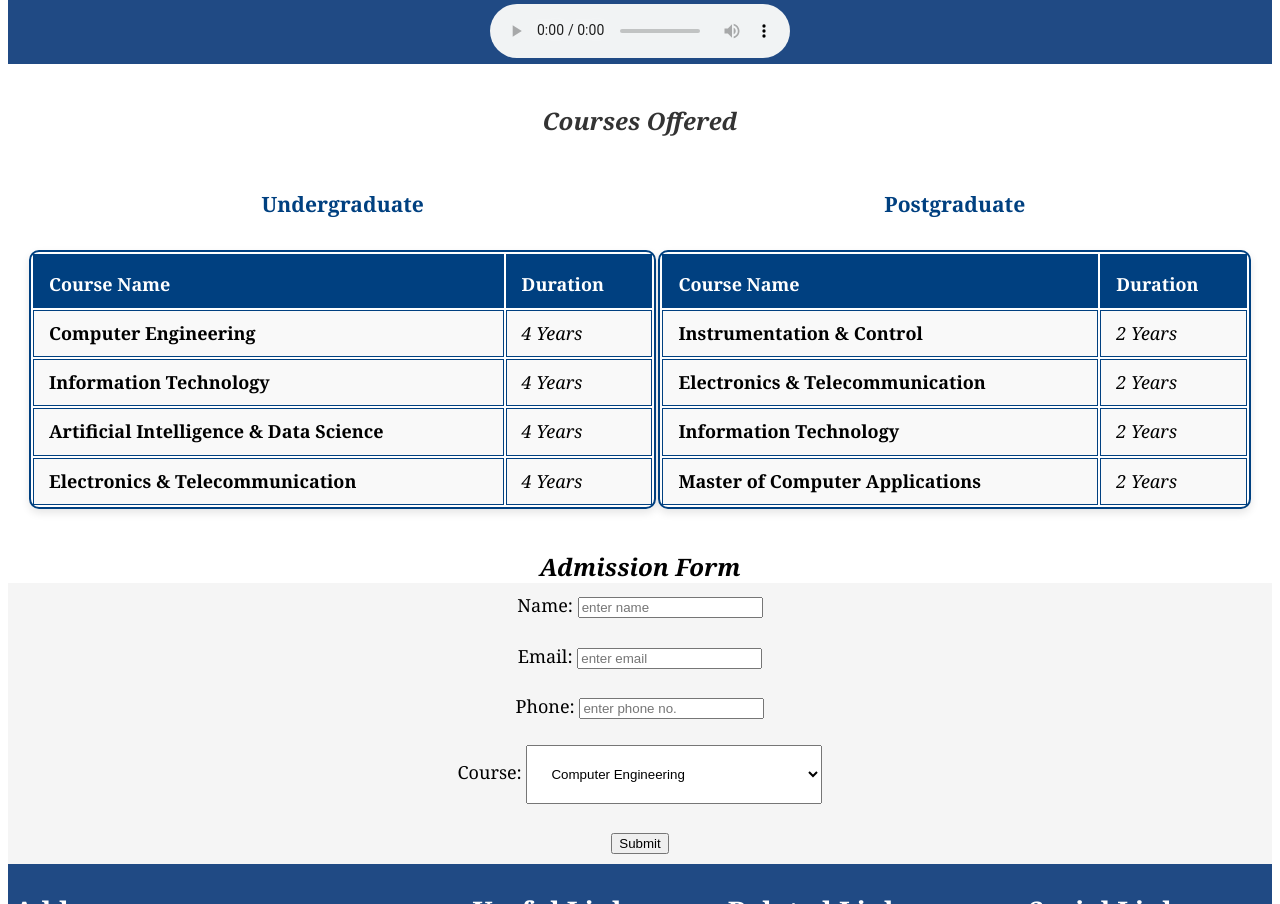
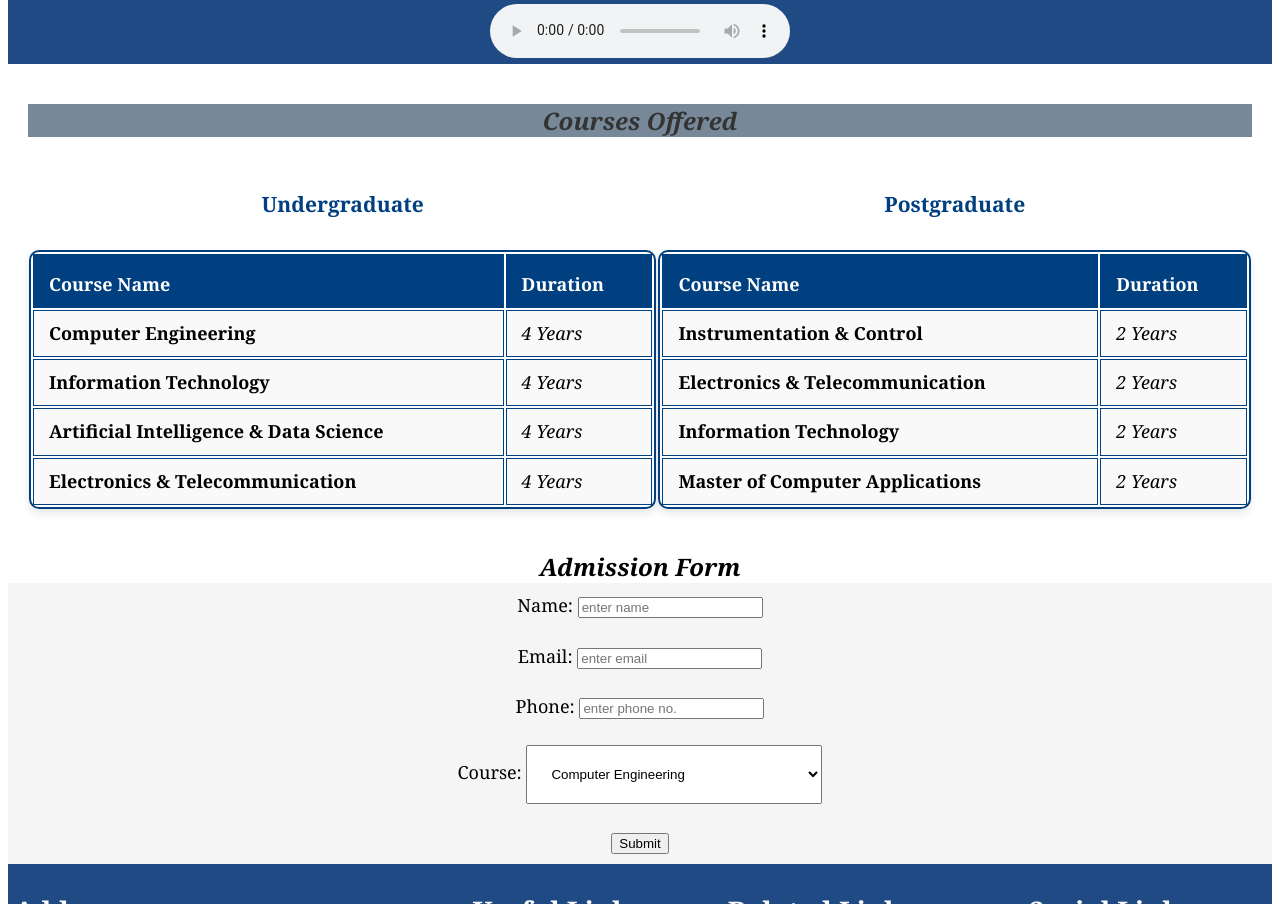
Before and after one commit to Ansh476/CSS1IP, a plain HTML site: page index.html in a window 1280 px wide. Shown: the part 955-1859 px from the top of the page. Drawn offline with Linux system fonts and the light colour scheme.

Commit message:
Update index.html

```diff
--- a/index.html
+++ b/index.html
@@ -40,7 +40,9 @@
         </center>
     </div>
     <section id="course">
-        <center><h2><b><i>Courses Offered</i></b></h2></center>
+        <div style="background-color:lightslategray">
+            <center><h2><b><i>Courses Offered</i></b></h2></center>
+        </div>
         <table width="100%" class="qu">
             <tr>
                 <td>
```
